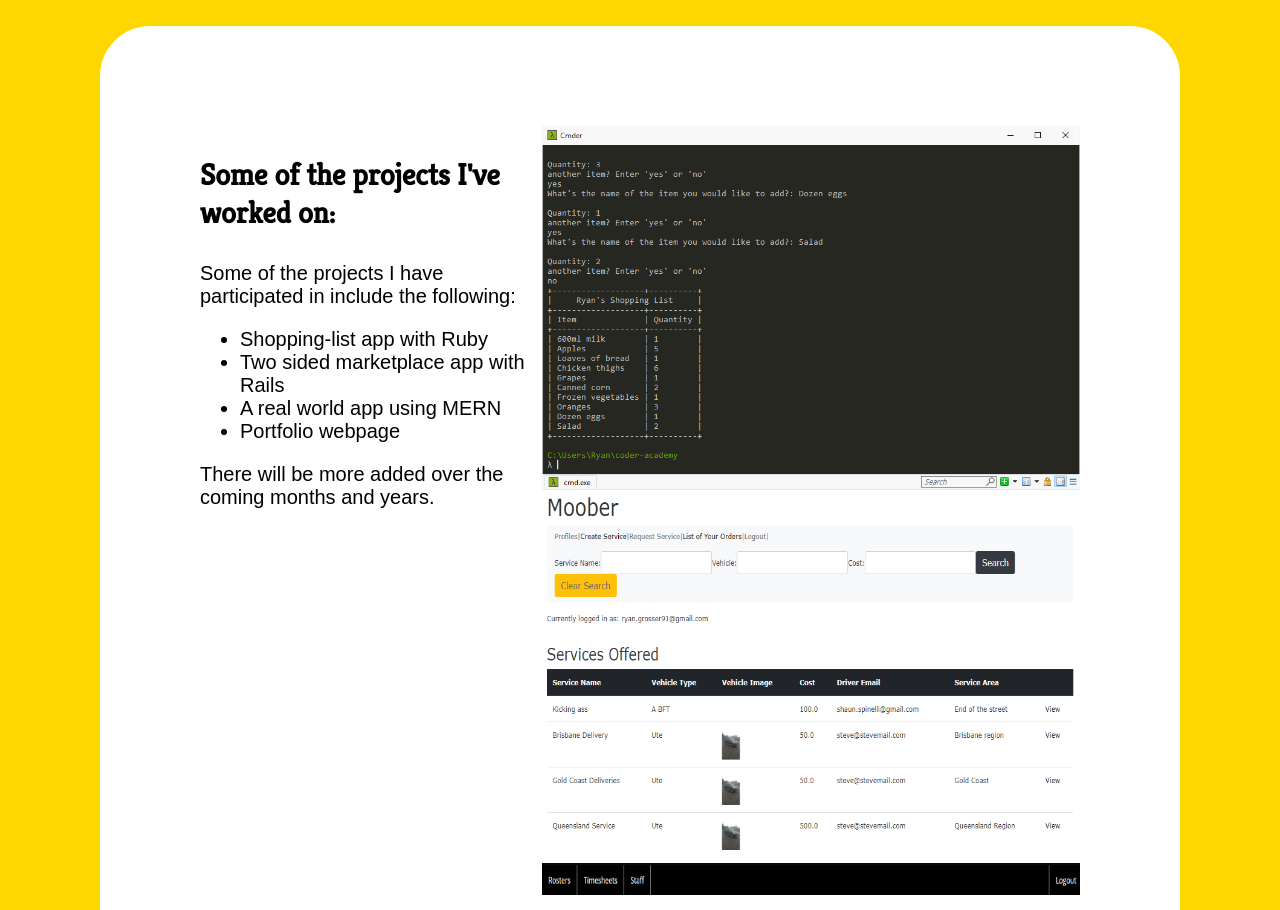
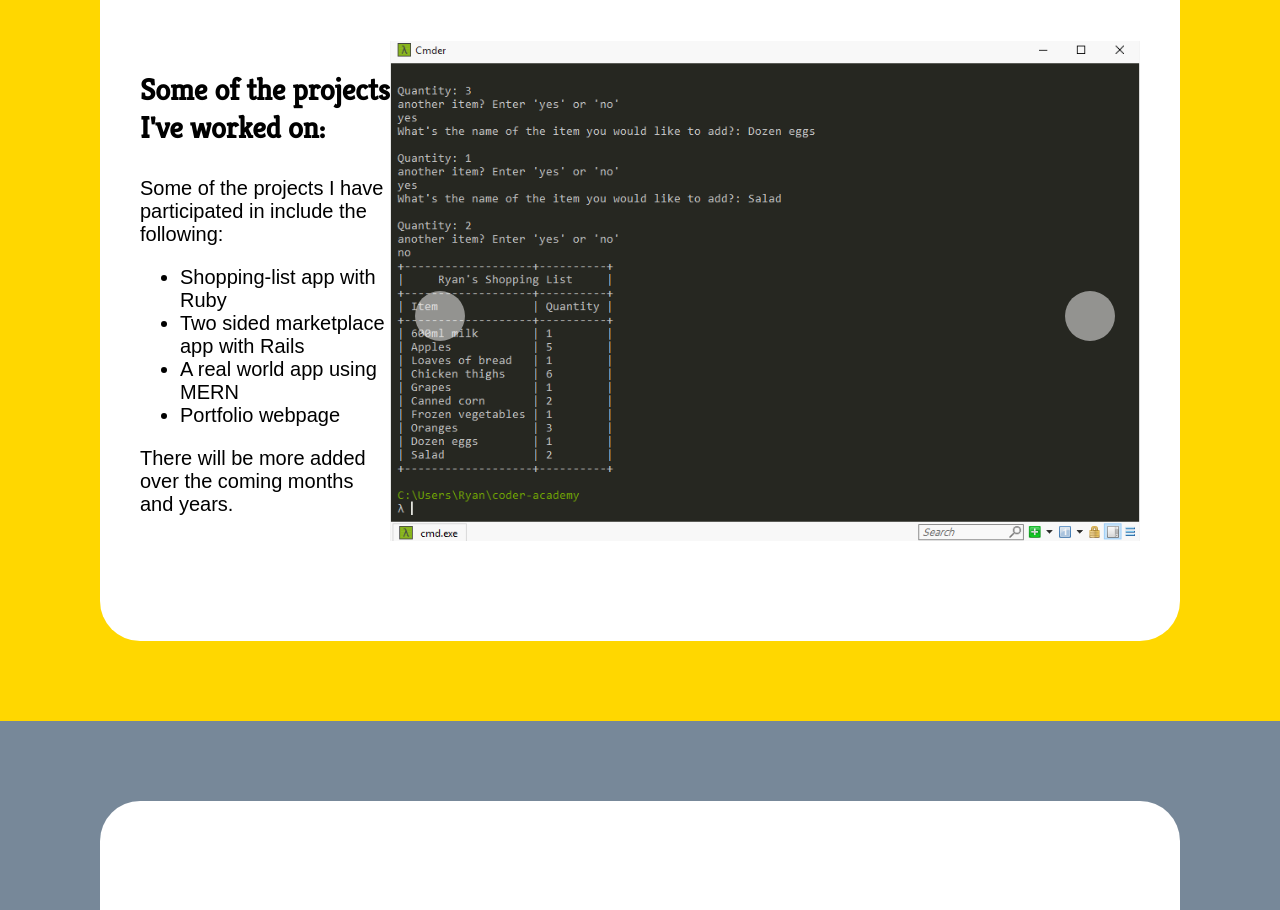
Before and after one commit to RyanG91/React-portfolio, a React (Create React App) app: page / in a window 1280 px wide. Shown: the part 1880-2790 px from the top of the page. Built offline with nearby package versions, Linux system fonts and the light colour scheme; a web font is replaced by a local one.

Commit message:
Basic image slider function working but needs styling

```diff
--- a/src/components/AboutMe.js
+++ b/src/components/AboutMe.js
@@ -11,7 +11,7 @@ class AboutMe extends Component {
                 <img className="aboutpic" src={aboutmepic} alt="aboutpic" />
                 <h3>About me</h3>
                 <div className="about-me-margin">
-                    <p>I am a 27 year web developer, previously studying at Coder-academy.</p>
+                    <p>I am a 27 year old web developer, previously studying at Coder-academy.</p>
                     <p>In the past I have completed a Masters of Information Technology (Library and Information Science) at Queensland University of Technology and a Bachelor of Arts (International Relations & Ancient History) at the University of Queensland.</p>
                     <p>My experience includes:</p>
                     <ol>
--- /dev/null
+++ b/src/components/ImageSlider.js
@@ -0,0 +1,112 @@
+import React, { Component } from 'react';
+import ShoppingList from '../images/Shopping-list.png'
+import TwoSidedMarketplace from '../images/TwoSidedMarketplace.png'
+import RealWorldApp from '../images/RealWorldApp.png'
+import '../styles/App.css';
+
+
+class ImageSlider extends React.Component {
+    constructor(props) {
+      super(props)
+
+      this.state = {
+        images: [
+            ShoppingList,
+            TwoSidedMarketplace,
+            RealWorldApp,
+        ],
+        currentIndex: 0,
+        translateValue: 0
+      }
+    }
+
+    goToPrevSlide = () => {
+      if(this.state.currentIndex === 0)
+        return;
+
+      this.setState(prevState => ({
+        currentIndex: prevState.currentIndex - 1,
+        translateValue: prevState.translateValue + this.slideWidth()
+      }))
+    }
+
+    goToNextSlide = () => {
+      // Exiting the method early if we are at the end of the images array.
+      // We also want to reset currentIndex and translateValue, so we return
+      // to the first image in the array.
+      if(this.state.currentIndex === this.state.images.length - 1) {
+        return this.setState({
+          currentIndex: 0,
+          translateValue: 0
+        })
+      }
+
+      // This will not run if we met the if condition above
+      this.setState(prevState => ({
+        currentIndex: prevState.currentIndex + 1,
+        translateValue: prevState.translateValue + -(this.slideWidth())
+      }));
+    }
+
+    slideWidth = () => {
+       return document.querySelector('.slide').clientWidth
+    }
+
+    render() {
+      return (
+        <div className="slider">
+
+          <div className="slider-wrapper"
+            style={{
+              transform: `translateX(${this.state.translateValue}px)`,
+              transition: 'transform ease-out 0.45s'
+            }}>
+              {
+                this.state.images.map((image, i) => (
+                  <Slide key={i} image={image} />
+                ))
+              }
+          </div>
+
+          <LeftArrow
+           goToPrevSlide={this.goToPrevSlide}
+          />
+
+          <RightArrow
+           goToNextSlide={this.goToNextSlide}
+          />
+        </div>
+      );
+    }
+}
+
+
+const Slide = ({ image }) => {
+  const styles = {
+    backgroundImage: `url(${image})`,
+    backgroundSize: 'cover',
+    backgroundRepeat: 'no-repeat',
+    backgroundPosition: '50% 60%'
+  }
+  return <div className="slide" style={styles}></div>
+}
+
+const LeftArrow = (props) => {
+    return (
+      <div className="backArrow arrow" onClick={props.goToPrevSlide}>
+        <i className="fa fa-arrow-left fa-2x" aria-hidden="true"></i>
+      </div>
+    );
+  }
+
+  const RightArrow = (props) => {
+    return (
+      <div className="nextArrow arrow" onClick={props.goToNextSlide}>
+        <i className="fa fa-arrow-right fa-2x" aria-hidden="true"></i>
+      </div>
+    );
+  }
+
+
+
+export default ImageSlider
--- a/src/components/MyProjects.js
+++ b/src/components/MyProjects.js
@@ -1,5 +1,6 @@
 import React, { Component } from 'react';
 import '../styles/MyProjects.css'
+import ImageSlider from './ImageSlider'
 import ShoppingList from '../images/Shopping-list.png'
 import TwoSidedMarketplace from '../images/TwoSidedMarketplace.png'
 import RealWorldApp from '../images/RealWorldApp.png'
@@ -21,29 +22,8 @@ class MyProjects extends Component {
                     <p> There will be more added over the coming months and years. </p>
                 </div>
 
-                <div>
-                    <div>
-                        <a href="https://github.com/RyanG91/Ruby-shopping-list" rel="noopener noreferrer" target="_blank">
-                            <img src={ShoppingList} className="projectImages" alt="Shopping List"/>
-                        </a>
-                    </div>
-                    <div>
-                        <a href="https://github.com/RyanG91/delivery" rel="noopener noreferrer" target="_blank">
-                            <img src={TwoSidedMarketplace} className="projectImages" alt="Two Sided Marketplace" />
-                        </a>
-                    </div>
-                    <div>
-                        <a href="https://github.com/jgeltchrobb/Agnes" rel="noopener noreferrer" target="_blank">
-                            <img src={RealWorldApp} className="projectImages" alt="Real World Project" />
-                        </a>
-                    </div>
-                    <div>
-                        <button>❮ Prev</button>
-                        <button>Next ❯</button>
-                    </div>
-                    <button>1</button>
-                    <button>2</button>
-                    <button>3</button>
+                <div className="imageSlider">
+                    <ImageSlider />
                 </div>
 
             </div>
--- a/src/styles/App.css
+++ b/src/styles/App.css
@@ -61,7 +61,7 @@ h1, h2, h3  {
   padding: 2em;
   margin-left: 30px;
   margin-right: 30px;
-  border-radius: 50px;
+  border-radius: 40px;
   background-color: white;
   font-family: 'News Cycle', sans-serif;
 }
@@ -72,6 +72,52 @@ needs to be below the code above */
   background:rgba(255,255,255,0.5);
   margin-top: 30px;
   justify-content: center;
+}
+
+/*  */
+
+.slider-wrapper {
+  position: relative;
+  height: 100%;
+  width: 100%;
+}
+
+.slide {
+  display: inline-block;
+  height: 100%;
+  width: 100%;
+}
+
+.arrow {
+  height: 50px;
+  width: 50px;
+  display: flex;
+  align-items: center;
+  justify-content: center;
+  background:rgba(255,255,255,0.5);
+  border-radius: 50%;
+  cursor: pointer;
+  transition: transform ease-in .1s;
+}
+
+.nextArrow {
+  position: absolute;
+  top: 50%;
+  right: 25px;
+  z-index: 999;
+  color: #fff;
+}
+
+.backArrow {
+  position: absolute;
+  top: 50%;
+  left: 25px;
+  z-index: 999;
+  color: #fff;
+}
+
+.fa-arrow-right:before, .fa-arrow-left:before {
+  color: #222
 }
 
 /* Desktop settings */
@@ -85,17 +131,34 @@ needs to be below the code above */
   h3 {
     font-size: 30px;
   }
+
+  .slider {
+    position: relative;
+    width: 750px;
+    margin: 0 auto;
+    height: 500px;
+    overflow: hidden;
+    white-space: nowrap;
+  }
+
   .introBox, .briefBox, .projects, .contactBox {
     display: flex;
-    padding: 5em;
+    padding-top: 5em;
+    padding-bottom: 5em;
     margin-left: 100px;
     margin-right: 100px;
     font-size: 20px;
   }
+
+  .imageSlider {
+    padding-right: 0em;
+  }
+
   .logo {
     width: 40%;
     float: right;
   }
+
   .welcomeText {
     font-size: 20px;
   }
```
